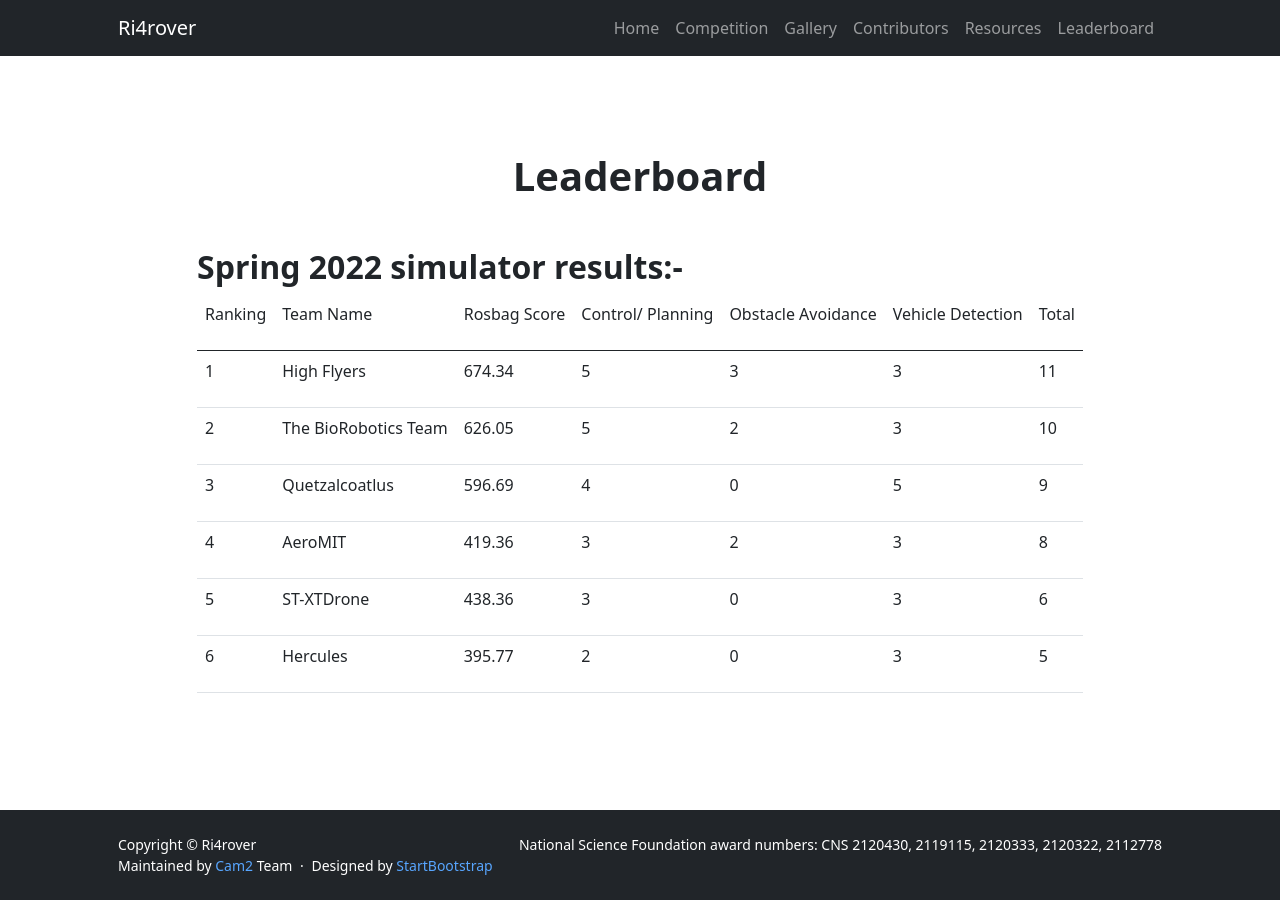
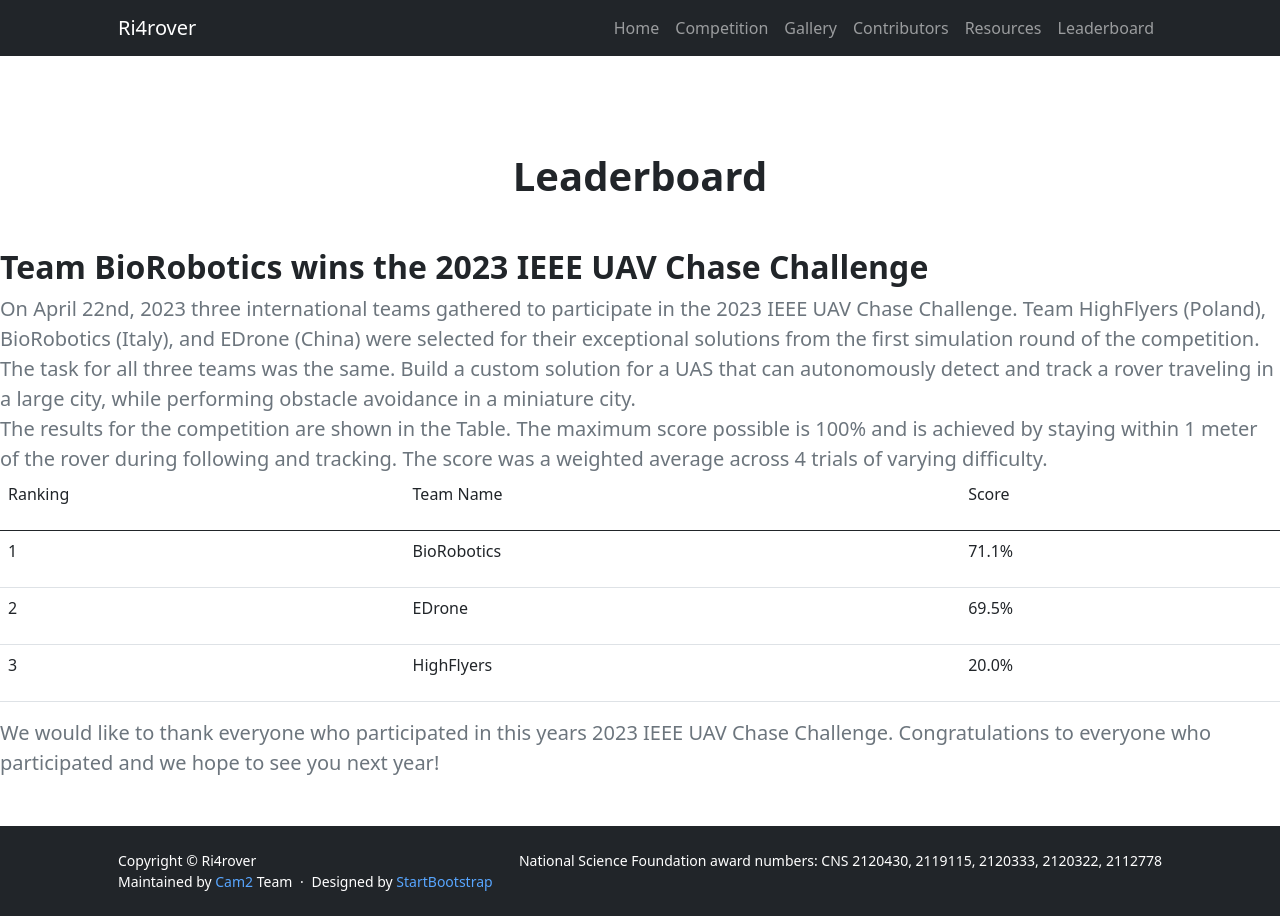
Before and after one commit to OliverQiang/Ri4rover, a Jekyll site: the page built from _pages/leaderboard.html, in a window 1280 px wide. Built offline with Jekyll 4.4.1, drawn with Linux system fonts in a browser that asks for light colours.

Commit message:
Updated leaderboard.html

```diff
--- a/_pages/leaderboard.html
+++ b/_pages/leaderboard.html
@@ -14,7 +14,18 @@ title: Ri4rover
 
     <div class="row justify-content-center">
         <div class="col-auto">
-            <h2 class="fw-bolder">Spring 2022 simulator results:-</h2>
+            <h2 class="fw-bolder">Team BioRobotics wins the 2023 IEEE UAV Chase Challenge</h2>
+            <p class="lead fw-normal text-muted mb-0">On April 22nd, 2023 three international teams gathered to participate in the
+                2023 IEEE UAV Chase Challenge. Team HighFlyers (Poland), BioRobotics (Italy),
+                and EDrone (China) were selected for their exceptional solutions from the first
+                simulation round of the competition.
+            </p>
+            <p class="lead fw-normal text-muted mb-0">The task for all three teams was the same. Build a custom solution for a UAS that can
+            autonomously detect and track a rover traveling in a large city, while performing obstacle avoidance in a miniature city.
+            </p>
+            <p class="lead fw-normal text-muted mb-0"> The results for the competition are shown in the Table. The maximum score possible is 100% and is achieved by staying within 1 meter of the rover during following and tracking. The score was a
+                 weighted average across 4 trials of varying difficulty.
+             </p>
             <table class="c34 table table-hover table-responsive">
                 <!--<caption align ="top">Spring 2022 simulator results</caption> -->
                 <thead>
@@ -26,19 +37,7 @@ title: Ri4rover
                             <p class="c2"><span class="c7">Team Name</span></p>
                         </td>
                         <td class="c27" colspan="1" rowspan="1">
-                            <p class="c2"><span class="c7">Rosbag Score</span></p>
-                        </td>
-                        <td class="c14" colspan="1" rowspan="1">
-                            <p class="c2"><span class="c7">Control/ Planning</span></p>
-                        </td>
-                        <td class="c4" colspan="1" rowspan="1">
-                            <p class="c2"><span class="c7">Obstacle Avoidance</span></p>
-                        </td>
-                        <td class="c22" colspan="1" rowspan="1">
-                            <p class="c2"><span class="c7">Vehicle Detection</span></p>
-                        </td>
-                        <td class="c30" colspan="1" rowspan="1">
-                            <p class="c2"><span class="c7">Total</span></p>
+                            <p class="c2"><span class="c7">Score</span></p>
                         </td>
                     </tr>
                 </thead>
@@ -50,22 +49,10 @@ title: Ri4rover
                             <p class="c2"><span class="c7">1</span></p>
                         </td>
                         <td class="c6 c23" colspan="1" rowspan="1">
-                            <p class="c10"><span class="c7">High Flyers</span></p>
+                            <p class="c10"><span class="c7">BioRobotics</span></p>
                         </td>
                         <td class="c27 c23" colspan="1" rowspan="1">
-                            <p class="c2"><span class="c7">674.34</span></p>
-                        </td>
-                        <td class="c11" colspan="1" rowspan="1">
-                            <p class="c2"><span class="c7">5</span></p>
-                        </td>
-                        <td class="c4 c23" colspan="1" rowspan="1">
-                            <p class="c2"><span class="c7">3</span></p>
-                        </td>
-                        <td class="c9" colspan="1" rowspan="1">
-                            <p class="c2"><span class="c7">3</span></p>
-                        </td>
-                        <td class="c30 c23" colspan="1" rowspan="1">
-                            <p class="c2"><span class="c7">11</span></p>
+                            <p class="c2"><span class="c7">71.1%</span></p>
                         </td>
                     </tr>
                     <tr class="c24">
@@ -73,22 +60,10 @@ title: Ri4rover
                             <p class="c2"><span class="c7">2</span></p>
                         </td>
                         <td class="c6 c23" colspan="1" rowspan="1">
-                            <p class="c10"><span class="c7">The BioRobotics Team </span></p>
+                            <p class="c10"><span class="c7">EDrone</span></p>
                         </td>
                         <td class="c27 c23" colspan="1" rowspan="1">
-                            <p class="c2"><span class="c7">626.05</span></p>
-                        </td>
-                        <td class="c11" colspan="1" rowspan="1">
-                            <p class="c2"><span class="c7">5</span></p>
-                        </td>
-                        <td class="c4 c23" colspan="1" rowspan="1">
-                            <p class="c2"><span class="c7">2</span></p>
-                        </td>
-                        <td class="c9" colspan="1" rowspan="1">
-                            <p class="c2"><span class="c7">3</span></p>
-                        </td>
-                        <td class="c30 c23" colspan="1" rowspan="1">
-                            <p class="c2"><span class="c7">10</span></p>
+                            <p class="c2"><span class="c7">69.5%</span></p>
                         </td>
                     </tr>
                     <tr class="c19">
@@ -96,95 +71,17 @@ title: Ri4rover
                             <p class="c2"><span class="c7">3</span></p>
                         </td>
                         <td class="c6 c23" colspan="1" rowspan="1">
-                            <p class="c10"><span class="c7">Quetzalcoatlus</span></p>
+                            <p class="c10"><span class="c7">HighFlyers</span></p>
                         </td>
                         <td class="c27 c23" colspan="1" rowspan="1">
-                            <p class="c2"><span class="c7">596.69</span></p>
-                        </td>
-                        <td class="c11" colspan="1" rowspan="1">
-                            <p class="c2"><span class="c7">4</span></p>
-                        </td>
-                        <td class="c4 c23" colspan="1" rowspan="1">
-                            <p class="c2"><span class="c7">0</span></p>
-                        </td>
-                        <td class="c9" colspan="1" rowspan="1">
-                            <p class="c2"><span class="c7">5</span></p>
-                        </td>
-                        <td class="c30 c23" colspan="1" rowspan="1">
-                            <p class="c2"><span class="c7">9</span></p>
-                        </td>
-                    </tr>
-                    <tr class="c19">
-                        <td class="c28 c12" colspan="1" rowspan="1">
-                            <p class="c2"><span class="c7">4</span></p>
-                        </td>
-                        <td class="c6 c12" colspan="1" rowspan="1">
-                            <p class="c10"><span class="c7">AeroMIT</span></p>
-                        </td>
-                        <td class="c27 c12" colspan="1" rowspan="1">
-                            <p class="c2"><span class="c7">419.36</span></p>
-                        </td>
-                        <td class="c14 c12" colspan="1" rowspan="1">
-                            <p class="c2"><span class="c7">3</span></p>
-                        </td>
-                        <td class="c4 c12" colspan="1" rowspan="1">
-                            <p class="c2"><span class="c7">2</span></p>
-                        </td>
-                        <td class="c22 c12" colspan="1" rowspan="1">
-                            <p class="c2"><span class="c7">3</span></p>
-                        </td>
-                        <td class="c12 c30" colspan="1" rowspan="1">
-                            <p class="c2"><span class="c7">8</span></p>
-                        </td>
-                    </tr>
-                    <tr class="c19">
-                        <td class="c28" colspan="1" rowspan="1">
-                            <p class="c2"><span class="c7">5</span></p>
-                        </td>
-                        <td class="c6" colspan="1" rowspan="1">
-                            <p class="c10"><span class="c7">ST-XTDrone</span></p>
-                        </td>
-                        <td class="c27" colspan="1" rowspan="1">
-                            <p class="c2"><span class="c7">438.36</span></p>
-                        </td>
-                        <td class="c14" colspan="1" rowspan="1">
-                            <p class="c2"><span class="c7">3</span></p>
-                        </td>
-                        <td class="c4" colspan="1" rowspan="1">
-                            <p class="c2"><span class="c7">0</span></p>
-                        </td>
-                        <td class="c22" colspan="1" rowspan="1">
-                            <p class="c2"><span class="c7">3</span></p>
-                        </td>
-                        <td class="c30" colspan="1" rowspan="1">
-                            <p class="c2"><span class="c7">6</span></p>
-                        </td>
-                    </tr>
-                    <tr class="c19">
-                        <td class="c28" colspan="1" rowspan="1">
-                            <p class="c2"><span class="c7">6</span></p>
-                        </td>
-                        <td class="c6" colspan="1" rowspan="1">
-                            <p class="c10"><span class="c7">Hercules</span></p>
-                        </td>
-                        <td class="c27" colspan="1" rowspan="1">
-                            <p class="c2"><span class="c7">395.77</span></p>
-                        </td>
-                        <td class="c14" colspan="1" rowspan="1">
-                            <p class="c2"><span class="c7">2</span></p>
-                        </td>
-                        <td class="c4" colspan="1" rowspan="1">
-                            <p class="c2"><span class="c7">0</span></p>
-                        </td>
-                        <td class="c22" colspan="1" rowspan="1">
-                            <p class="c2"><span class="c7">3</span></p>
-                        </td>
-                        <td class="c30" colspan="1" rowspan="1">
-                            <p class="c2"><span class="c7">5</span></p>
+                            <p class="c2"><span class="c7">20.0%</span></p>
                         </td>
                     </tr>
                 </tbody>
             </table>
+            <p class="lead fw-normal text-muted mb-0"> We would like to thank everyone who participated in this years
+            2023 IEEE UAV Chase Challenge. Congratulations to everyone who participated and we hope to see you next year!
+            </p>
         </div>
     </div>
 
```
